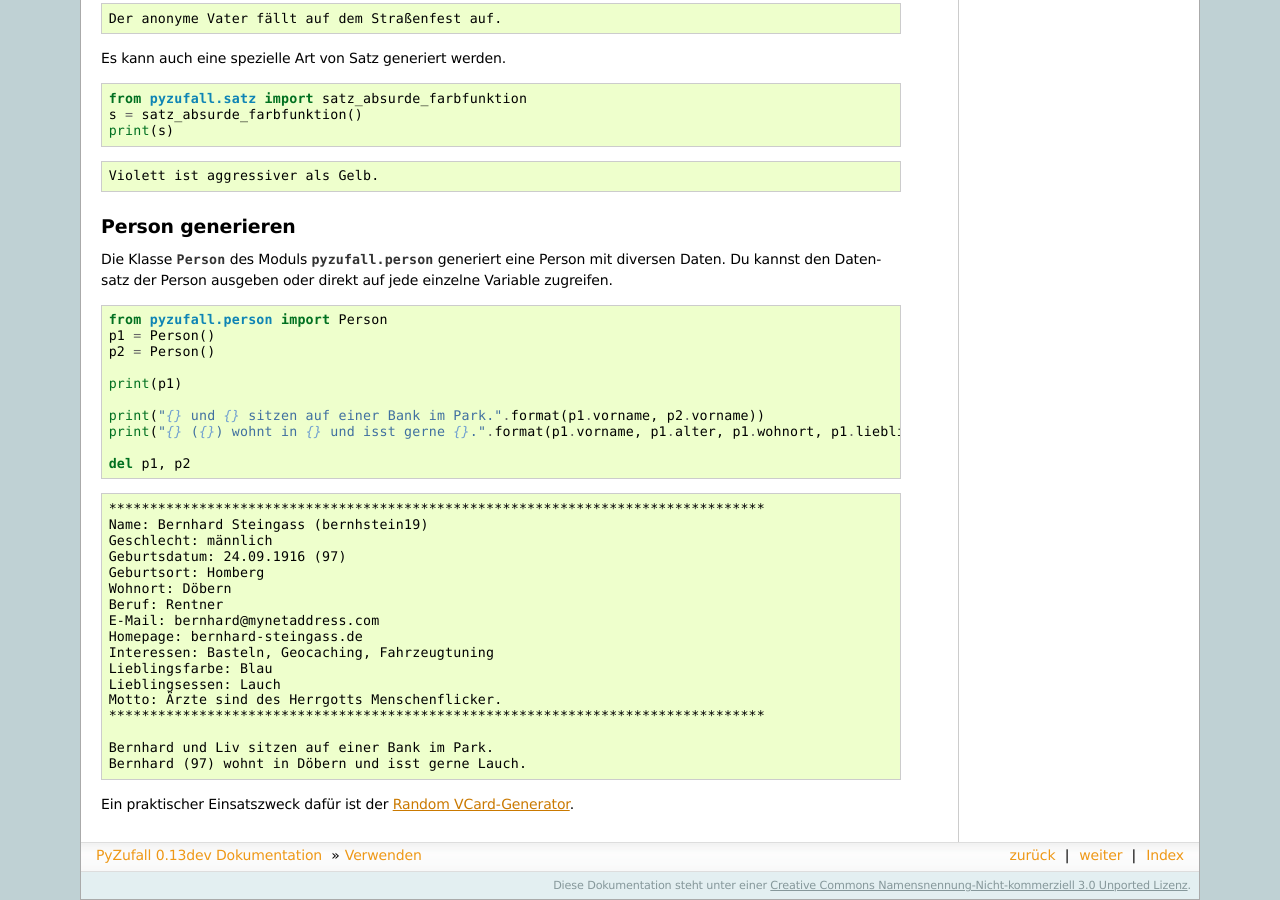
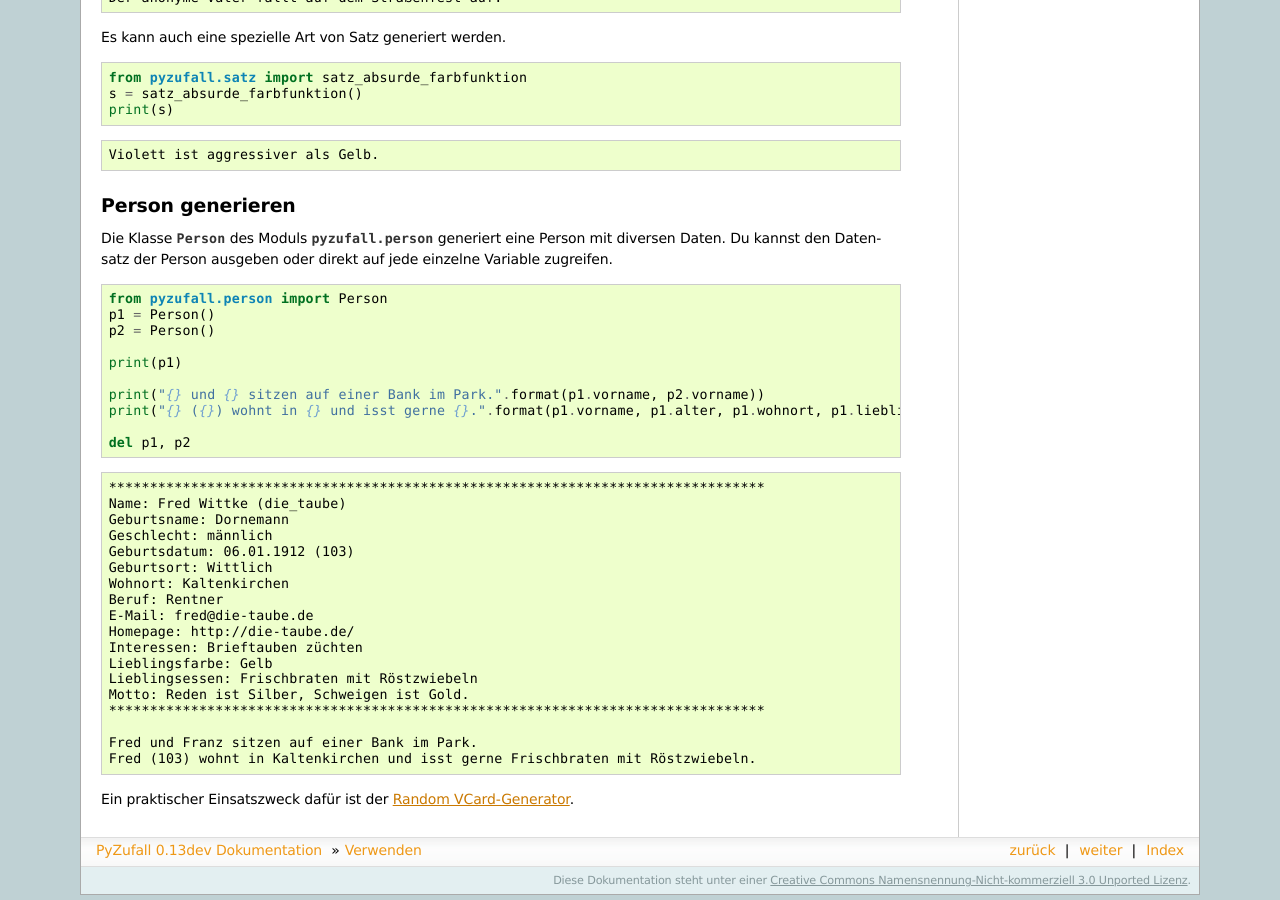
Before and after one commit to davidak/PyZufall, a Sphinx documentation site: the page built from doc/verwenden.rst, in a window 1280 px wide and 900 px high, scrolled down 988 px. Built offline with Sphinx 7.4.7, drawn with Linux system fonts in a browser that asks for light colours; some of the changed text lies outside the part shown.

Commit message:
Dokumentation aktualisiert

```diff
--- a/doc/verwenden.rst
+++ b/doc/verwenden.rst
@@ -100,21 +100,22 @@ Die Klasse :py:class:`Person <pyzufall.person.Person>` des Moduls :py:mod:`pyzuf
 .. code-block:: none
 
     ********************************************************************************
-    Name: Bernhard Steingass (bernhstein19)
+    Name: Fred Wittke (die_taube)
+    Geburtsname: Dornemann
     Geschlecht: männlich
-    Geburtsdatum: 24.09.1916 (97)
-    Geburtsort: Homberg
-    Wohnort: Döbern
+    Geburtsdatum: 06.01.1912 (103)
+    Geburtsort: Wittlich
+    Wohnort: Kaltenkirchen
     Beruf: Rentner
-    E-Mail: bernhard@mynetaddress.com
-    Homepage: bernhard-steingass.de
-    Interessen: Basteln, Geocaching, Fahrzeugtuning
-    Lieblingsfarbe: Blau
-    Lieblingsessen: Lauch
-    Motto: Ärzte sind des Herrgotts Menschenflicker.
+    E-Mail: fred@die-taube.de
+    Homepage: http://die-taube.de/
+    Interessen: Brieftauben züchten
+    Lieblingsfarbe: Gelb
+    Lieblingsessen: Frischbraten mit Röstzwiebeln
+    Motto: Reden ist Silber, Schweigen ist Gold.
     ********************************************************************************
 
-    Bernhard und Liv sitzen auf einer Bank im Park.
-    Bernhard (97) wohnt in Döbern und isst gerne Lauch.
+    Fred und Franz sitzen auf einer Bank im Park.
+    Fred (103) wohnt in Kaltenkirchen und isst gerne Frischbraten mit Röstzwiebeln.
 
 Ein praktischer Einsatszweck dafür ist der `Random VCard-Generator <https://github.com/davidak/random-vcard-generator>`_.
```
Also changed, not shown: other parts of doc/verwenden.rst (+1 -1 lines).
